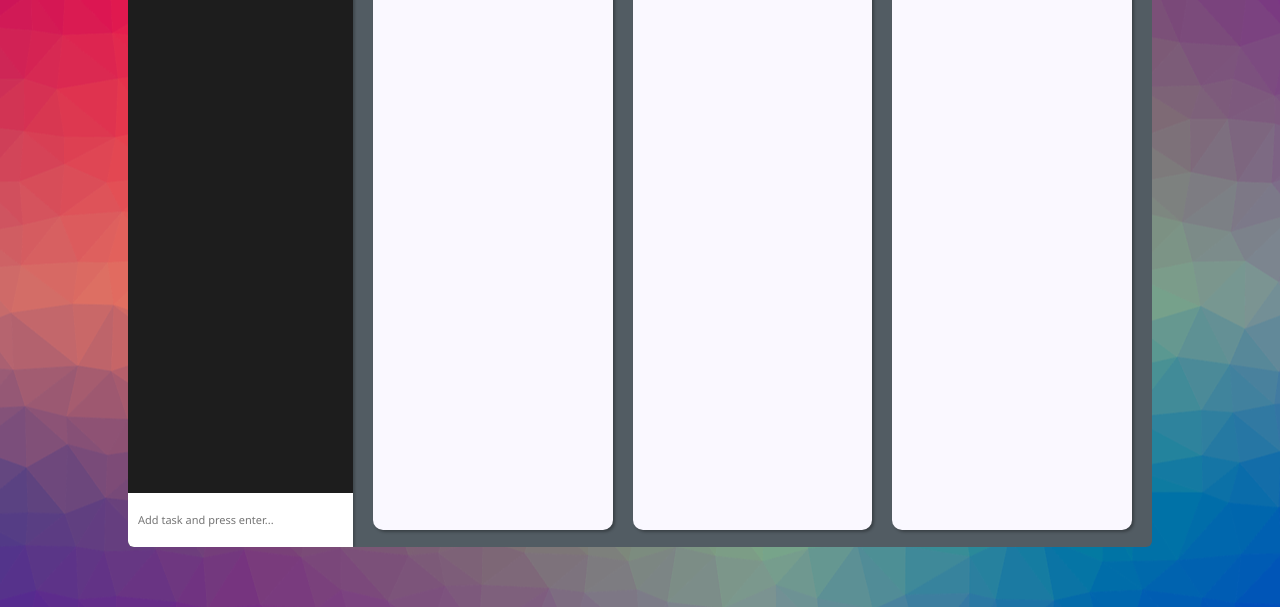
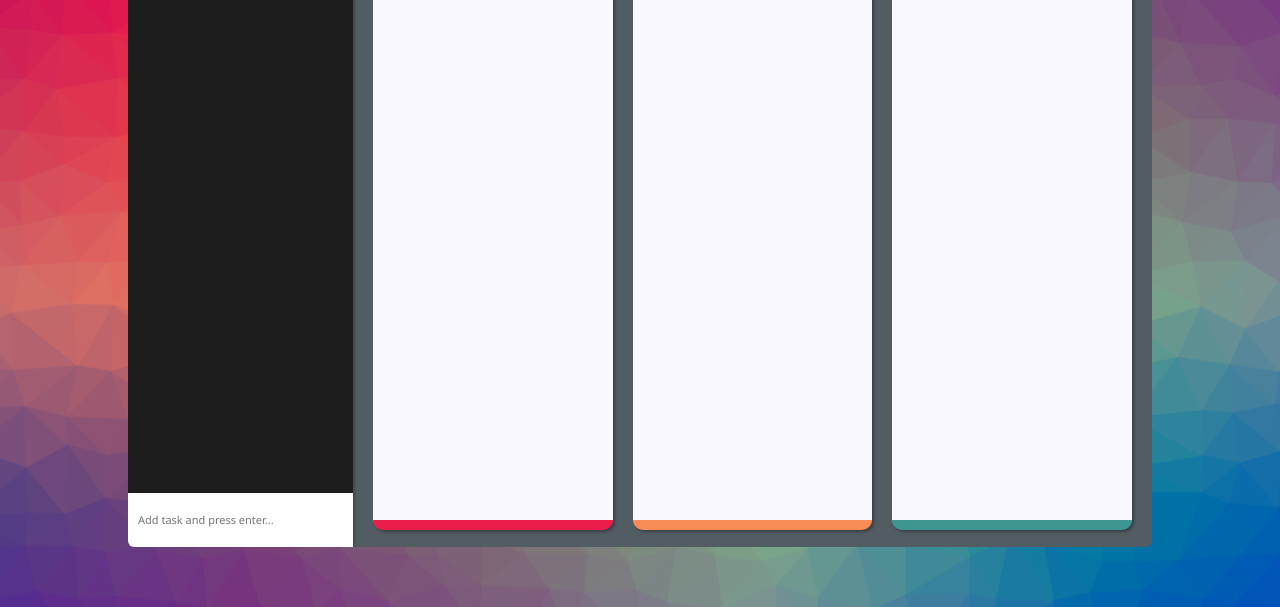
Before and after one commit to SorrowOfMind/Kanban-board, a website: page index.html in a window 1280 px wide. Shown: the part 193-800 px from the top of the page. Drawn offline with Linux system fonts and the light colour scheme.

Commit message:
small changes

```diff
--- a/scss/components/task manager/_task-manager_lg.scss
+++ b/scss/components/task manager/_task-manager_lg.scss
@@ -5,6 +5,7 @@
 .list {
     width: 30%;
     height: 95%;
+    padding: 0;
     .header {
         justify-content: center;
         height: 15%;
--- a/scss/components/task manager/_tasks-manager.scss
+++ b/scss/components/task manager/_tasks-manager.scss
@@ -12,7 +12,15 @@
     overflow: hidden;
     background-color: $color-light;
     @include shadow (2px, 2px, 3px, 0, rgba(0,0,0,0.3));
-    padding: 0 0 1.8rem 0;
+    position: relative;
+    padding: 0 0 0.8rem 0;
+    &:nth-of-type(1) {
+        border-bottom: 10px solid nth($colors-header, 1);
+    } &:nth-of-type(2) {
+        border-bottom: 10px solid nth($colors-header, 2);
+    } &:nth-of-type(3) {
+        border-bottom: 10px solid nth($colors-header, 3);
+    }
 
     ul {
         height: 85%;
```
Also changed, not shown: css/main.css.
